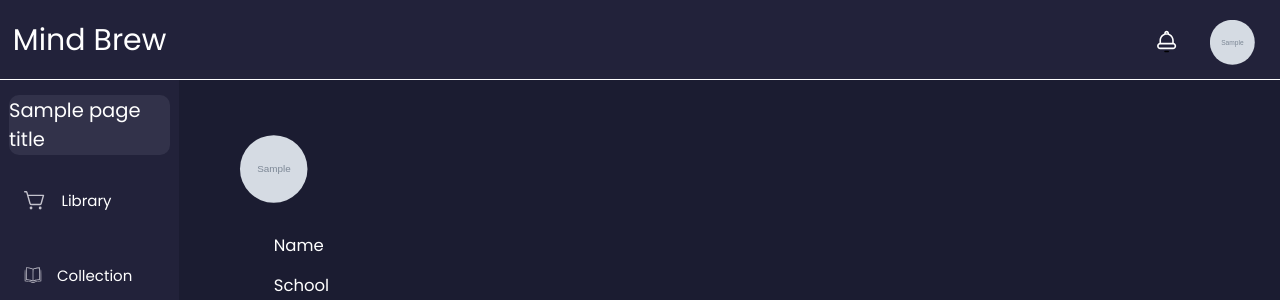
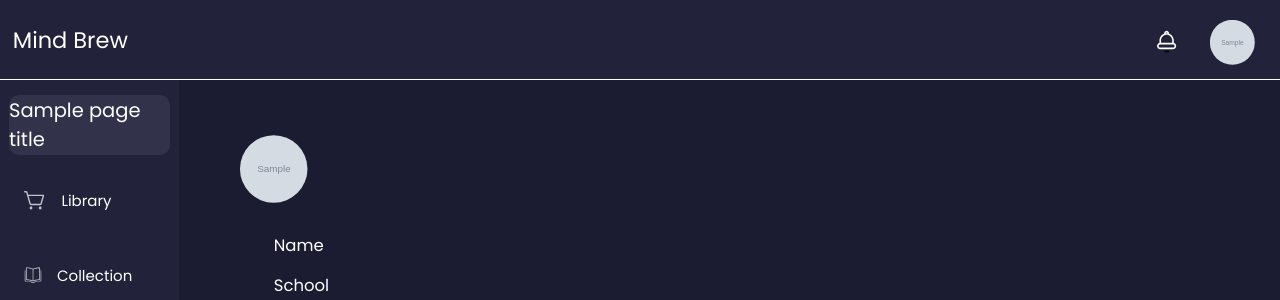
Before and after one commit to AceBurgundy/Mind-Brew, a Flask app: template Engine/profile/templates/profile/profile.html in a window 1280 px wide. Shown: the top 300 px of the page. Run offline with Flask 2, Linux system fonts and the light colour scheme; the template is opened without the code that fills it: most values are stand-ins (such as "Sample title", 1, 10 or a date in 2020); grey boxes marked "Sample" are stand-in pictures; parts of the project's set-up code (start-up, migrations or seed data) failed here and were passed over.

Commit message:
minor changes.

```diff
--- a/Engine/index/static/index/navigation.css
+++ b/Engine/index/static/index/navigation.css
@@ -85,7 +85,7 @@
 }
 
 #title-container {
-    font-size: 2rem;
+    font-size: 1.5rem;
     position: absolute;
     top: 50%;
     transform: translateY(-50%);
@@ -176,7 +176,7 @@
     border-radius: 10px;
 }
 
-#subject-container {
+#reviewer-container {
     grid-area: main-content;
     position: relative;
     z-index: 1;
```
